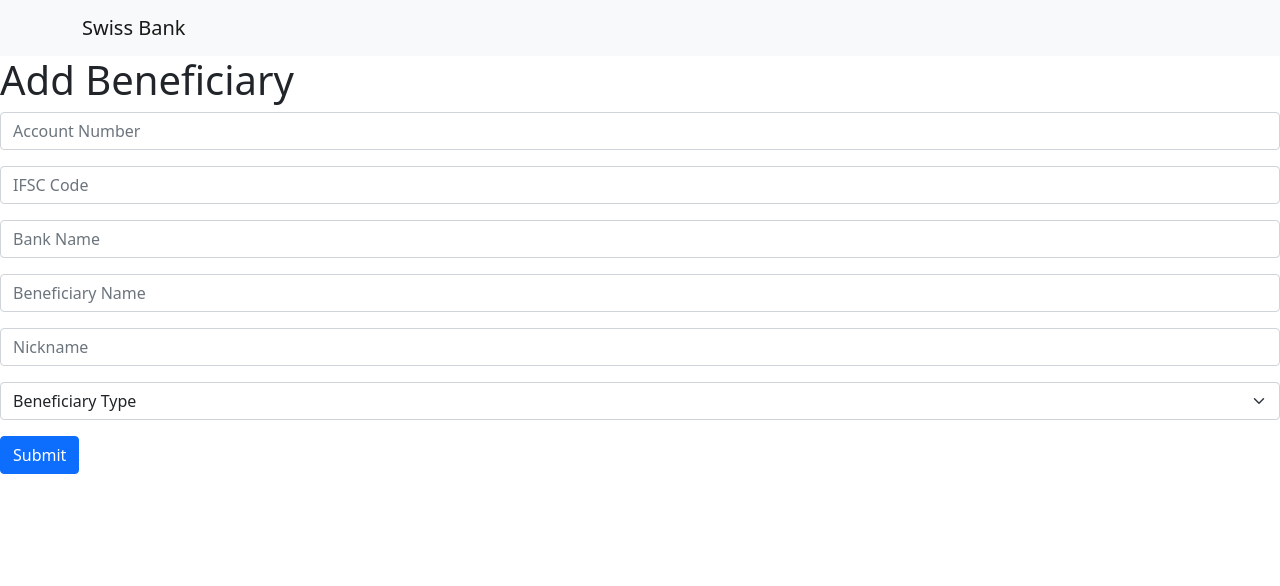
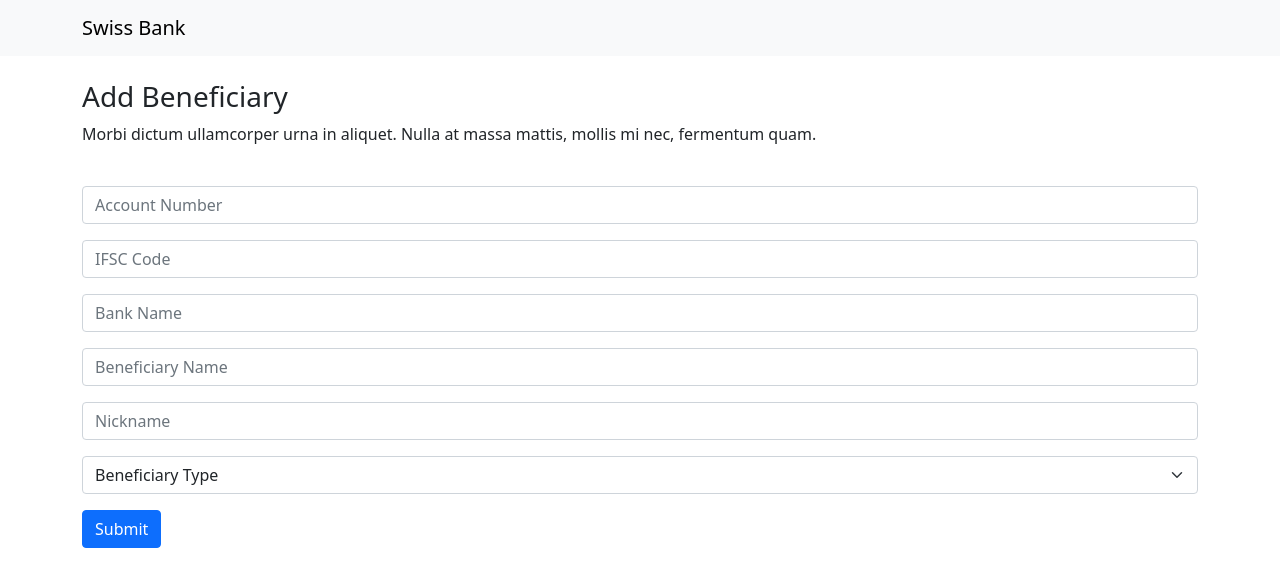
Before and after one commit to hisanibrahim/bank-redux-thunk, a React (Create React App) app: page /add-beneficiary in a window 1280 px wide. Shown: the top 586 px of the page. Built offline with nearby package versions, Linux system fonts and the light colour scheme.

Commit message:
styling all pages

```diff
--- a/src/App.js
+++ b/src/App.js
@@ -13,9 +13,9 @@ const App = () => (
     <Navbar bg="light" expand="lg">
       <Container>
         <Navbar.Brand>
-          {/* <Link style={{ textDecoration: "none" }} to="/"> */}
-          Swiss Bank
-          {/* </Link> */}
+          <Link style={{ textDecoration: "none", color: "black" }} to="/">
+            Swiss Bank
+          </Link>
         </Navbar.Brand>
       </Container>
     </Navbar>
--- a/src/actions/beneficiaries.js
+++ b/src/actions/beneficiaries.js
@@ -15,7 +15,7 @@ export const createBeneficiary = (beneficiaryDetails) => async (dispatch) => {
       ownerId: 0,
     });
     response = {
-      status: "n",
+      status: "y",
       message: "error message",
     };
     if (response && response.status === "y") {
--- a/src/containers/AddBeneficiaryPage.js
+++ b/src/containers/AddBeneficiaryPage.js
@@ -1,7 +1,7 @@
 import React from "react";
 import { connect } from "react-redux";
 import { Navigate } from "react-router-dom";
-import { Form, Button } from "react-bootstrap";
+import { Form, Button, Container, Alert, Toast } from "react-bootstrap";
 
 import Loading from "../components/Loading";
 import { createBeneficiary } from "../actions/beneficiaries";
@@ -79,9 +79,25 @@ class AddBeneficiaryPage extends React.Component {
 
   render() {
     return (
-      <>
-        <h1>Add Beneficiary</h1>
-        {this.state.submitSuccess && <Navigate to="/" replace={true} />}
+      <Container>
+        <br />
+        <h3>Add Beneficiary</h3>
+        <p>
+          Morbi dictum ullamcorper urna in aliquet. Nulla at massa mattis,
+          mollis mi nec, fermentum quam.
+        </p>
+        {this.state.submitSuccess ? (
+          <>
+            {/* <Toast show={this.state.submitSuccess}>
+              <Toast.Header>
+                <strong className="me-auto">Success</strong>
+              </Toast.Header>
+              <Toast.Body>Hey, Beneficiary added successfully.</Toast.Body>
+            </Toast> */}
+            <Navigate to="/" replace={true} />
+          </>
+        ) : null}
+        <br />
         <Form>
           <Form.Group className="mb-3">
             <Form.Control
@@ -142,11 +158,20 @@ class AddBeneficiaryPage extends React.Component {
           </Form.Group>
           <Form.Group>
             {this.state.errorMessage ? (
-              <Form.Label>{this.state.errorMessage}</Form.Label>
+              <>
+                <br />
+                <Alert variant="danger">
+                  <h5>{this.state.errorMessage}</h5>
+                  <p>
+                    Morbi dictum ullamcorper urna in aliquet. Nulla at massa
+                    mattis, mollis mi nec, fermentum quam.
+                  </p>
+                </Alert>
+              </>
             ) : null}
           </Form.Group>
         </Form>
-      </>
+      </Container>
     );
   }
 }
--- a/src/containers/CreateTransactionPage.js
+++ b/src/containers/CreateTransactionPage.js
@@ -1,7 +1,7 @@
 import React from "react";
 import { connect } from "react-redux";
 import { Navigate } from "react-router-dom";
-import { Form, Button } from "react-bootstrap";
+import { Form, Button, Container, Alert } from "react-bootstrap";
 
 import { getBeneficiaries } from "../actions/beneficiaries";
 import { createTransaction } from "../actions/transactions";
@@ -85,9 +85,15 @@ class CreateTransactionPage extends React.Component {
 
   render() {
     return (
-      <>
-        <h1>Create Transaction</h1>
+      <Container>
         {this.state.submitSuccess && <Navigate to="/" replace={true} />}
+        <br />
+        <h3>Create Transaction</h3>
+        <p>
+          Morbi dictum ullamcorper urna in aliquet. Nulla at massa mattis,
+          mollis mi nec, fermentum quam.
+        </p>
+        <br />
         <Form>
           <Form.Group className="mb-3">
             <Form.Select
@@ -179,11 +185,20 @@ class CreateTransactionPage extends React.Component {
           </Form.Group>
           <Form.Group>
             {this.state.errorMessage ? (
-              <Form.Label>{this.state.errorMessage}</Form.Label>
+              <>
+                <br />
+                <Alert variant="danger">
+                  <h5>{this.state.errorMessage}</h5>
+                  <p>
+                    Morbi dictum ullamcorper urna in aliquet. Nulla at massa
+                    mattis, mollis mi nec, fermentum quam.
+                  </p>
+                </Alert>
+              </>
             ) : null}
           </Form.Group>
         </Form>
-      </>
+      </Container>
     );
   }
 }
--- a/src/containers/MonthlyTransactionsPage.js
+++ b/src/containers/MonthlyTransactionsPage.js
@@ -1,6 +1,6 @@
 import React from "react";
 import { connect } from "react-redux";
-import { Form, Button, Table } from "react-bootstrap";
+import { Form, Button, Table, Container } from "react-bootstrap";
 
 import Loading from "../components/Loading";
 import { getTransactions } from "../actions/transactions";
@@ -36,8 +36,14 @@ class MonthlyTransactionsPage extends React.Component {
 
   render() {
     return (
-      <>
-        <h1>Monthly Transactions</h1>
+      <Container>
+        <br />
+        <h3>Monthly Transactions</h3>
+        <p>
+          Morbi dictum ullamcorper urna in aliquet. Nulla at massa mattis,
+          mollis mi nec, fermentum quam.
+        </p>
+        <br />
         <Form>
           <Form.Group className="mb-3">
             <Form.Control
@@ -52,9 +58,10 @@ class MonthlyTransactionsPage extends React.Component {
               Submit
             </Button>
           </Form.Group>
+          <br />
           {this.props.transactions.loading ? (
             <Loading />
-          ) : (
+          ) : this.props.transactions.data.length > 0 ? (
             <Form.Group>
               <Table striped bordered>
                 <thead>
@@ -81,12 +88,16 @@ class MonthlyTransactionsPage extends React.Component {
                 </tbody>
               </Table>
             </Form.Group>
+          ) : (
+            <Form.Group>
+              <p>No transactions found. Select another month and try again.</p>
+            </Form.Group>
           )}
           <Form.Group>
             {this.state.errorMessage ? <p>{this.state.errorMessage} </p> : null}
           </Form.Group>
         </Form>
-      </>
+      </Container>
     );
   }
 }
--- a/src/containers/RequestChequeBookPage.js
+++ b/src/containers/RequestChequeBookPage.js
@@ -1,7 +1,7 @@
 import React from "react";
 import { connect } from "react-redux";
 import { Navigate } from "react-router-dom";
-import { Form, Button, Table } from "react-bootstrap";
+import { Form, Button, Table, Container, Alert } from "react-bootstrap";
 
 import { requestChequeBook } from "../actions/chequeBooks";
 
@@ -58,9 +58,15 @@ class RequestChequeBookPage extends React.Component {
 
   render() {
     return (
-      <>
-        <h1>Request Cheque Book</h1>
+      <Container>
         {this.state.submitSuccess && <Navigate to="/" replace={true} />}
+        <br />
+        <h3>Request Cheque Book</h3>
+        <p>
+          Morbi dictum ullamcorper urna in aliquet. Nulla at massa mattis,
+          mollis mi nec, fermentum quam.
+        </p>
+        <br />
         <Form>
           <Table striped bordered>
             <thead>
@@ -100,12 +106,27 @@ class RequestChequeBookPage extends React.Component {
               ))}
             </Form.Select>
           </Form.Group>
-          <Button variant="primary" type="submit" onClick={this.onSubmit}>
-            Submit
-          </Button>
-          {this.state.errorMessage ? <p>{this.state.errorMessage} </p> : null}
+          <Form.Group>
+            <Button variant="primary" type="submit" onClick={this.onSubmit}>
+              Submit
+            </Button>
+          </Form.Group>
+          <Form.Group>
+            {this.state.errorMessage ? (
+              <>
+                <br />
+                <Alert variant="danger">
+                  <h5>{this.state.errorMessage}</h5>
+                  <p>
+                    Morbi dictum ullamcorper urna in aliquet. Nulla at massa
+                    mattis, mollis mi nec, fermentum quam.
+                  </p>
+                </Alert>
+              </>
+            ) : null}
+          </Form.Group>
         </Form>
-      </>
+      </Container>
     );
   }
 }
```
Also changed, not shown: src/containers/BalancePage.js (+0 -8 lines).
